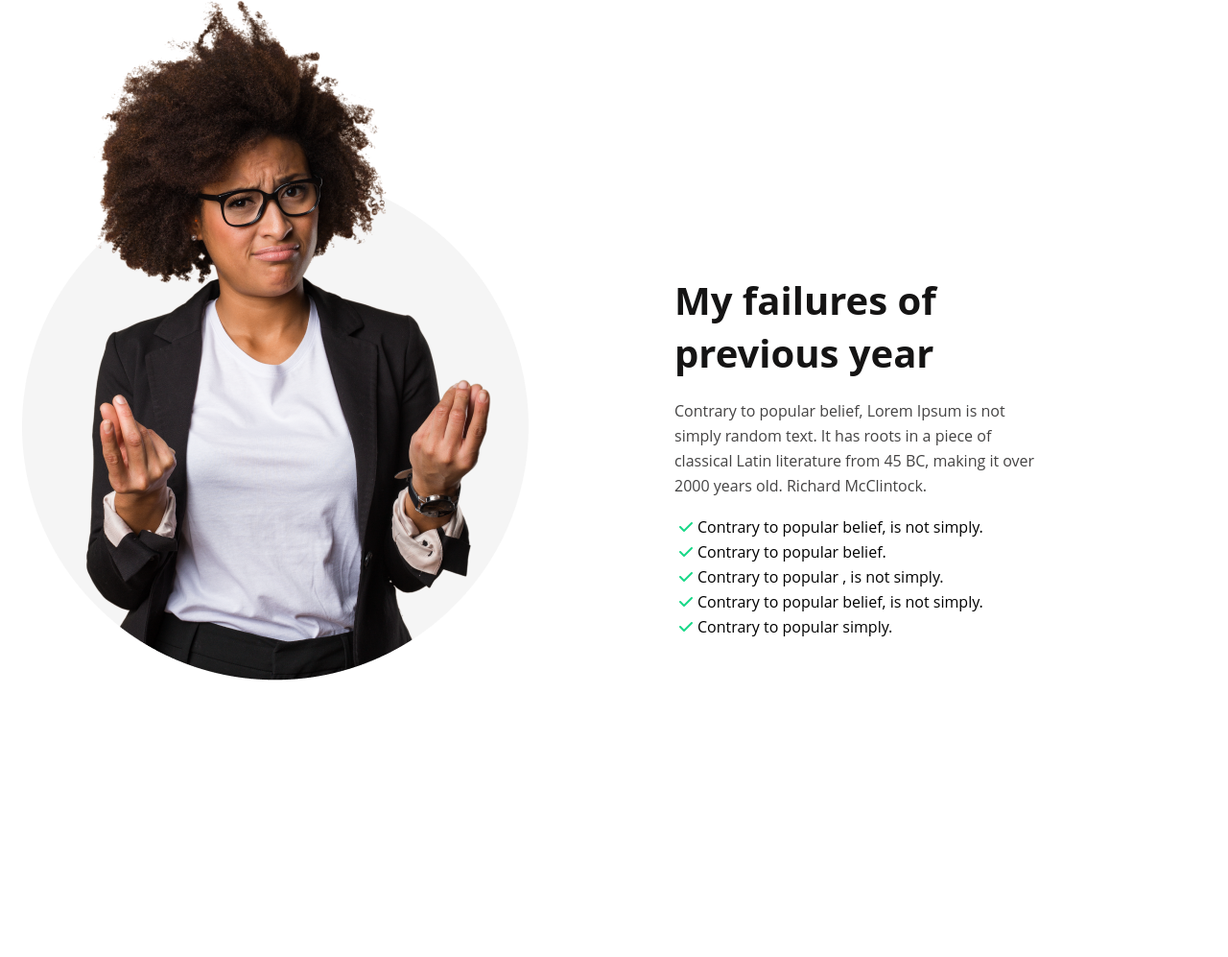
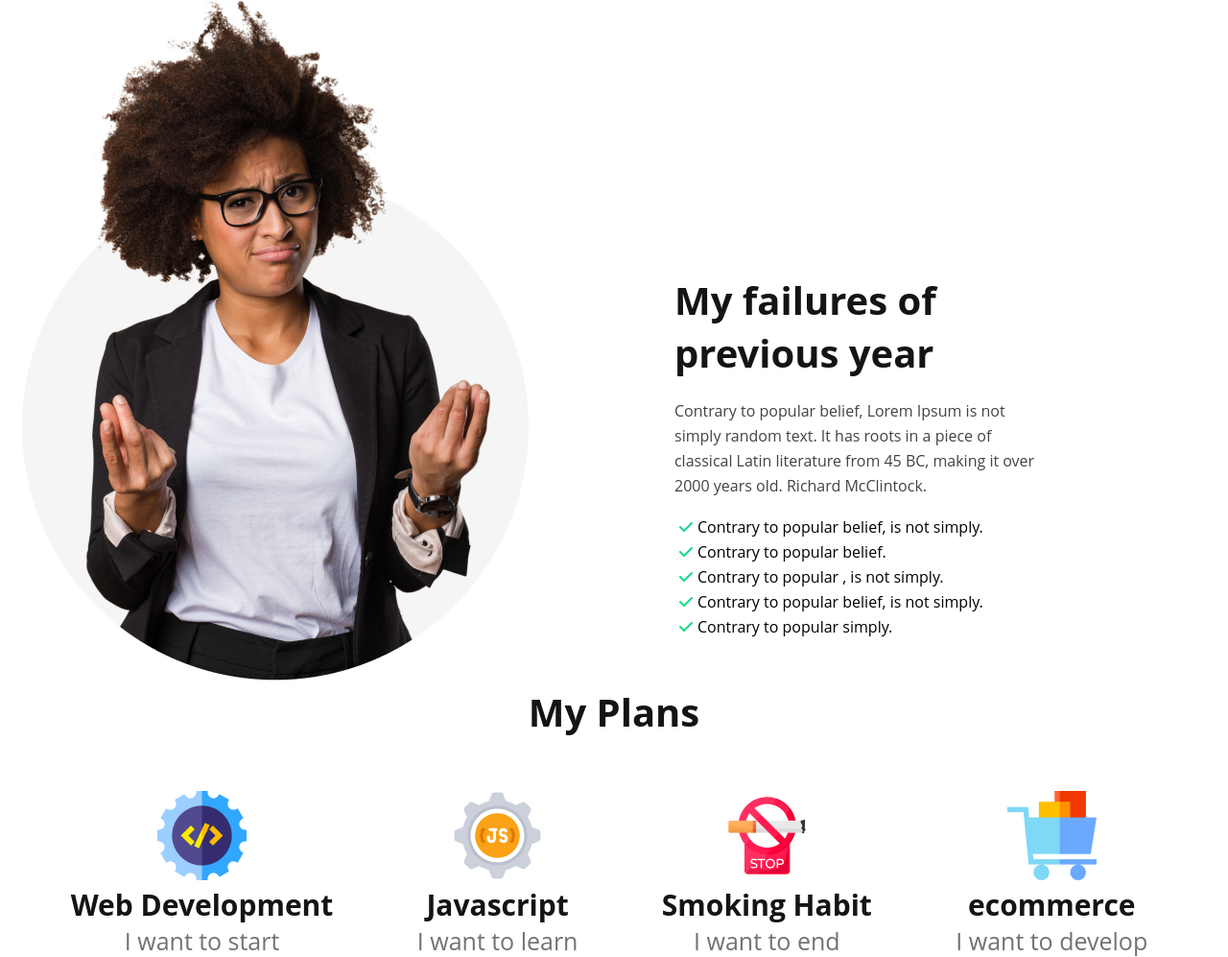
Before and after one commit to omor8243/new-year-project-repo, a plain HTML site: page index.html in a window 1280 px wide. Shown: the part 715-1712 px from the top of the page at 96% size. Before the commit the page ends 1429 px from the top, so only its background shows below. Drawn offline with Linux system fonts and the light colour scheme.

Commit message:
added my plan section with icon

```diff
--- a/css/style.css
+++ b/css/style.css
@@ -63,6 +63,7 @@
   font-size: 40px;
   font-weight: 700;
 }
+
 .about-description {
   color: #444343;
   font-size: 16px;
@@ -71,10 +72,40 @@
   margin-top: 20px;
   margin-bottom: 17px;
 }
-.about-list li{
+
+.about-list li {
   list-style: none;
 }
-.about-list li i{
+
+.about-list li i {
   color: #16D887;
   padding: 5px;
 }
+
+/*my plan section css*/
+.my-plan-title {
+  color: #151414;
+  font-size: 40px;
+  font-weight: 700;
+  text-align: center;
+  margin-bottom: 55px;
+}
+.my-plan-con{
+  display: flex;
+  text-align: center;
+  justify-content: space-around;
+  padding: 0 40px 0 30px;
+}
+.my-plan-icon-title {
+  color: #151414;
+  /* text-align: center; */
+  font-size: 30px;
+  font-weight: 700;
+}
+
+.my-con-icon-sub-title {
+  color:#737272;
+  /* text-align: center; */
+  font-size: 25px;
+  font-weight: 500;
+}
--- a/index.html
+++ b/index.html
@@ -41,6 +41,35 @@
         </div>
       </div>
     </section>
+    <!--my plan part start-->
+    <section>
+      <div class="my-plan-part">
+        <h3 class="my-plan-title">My Plans</h3>
+        <div class="my-plan-con">
+          <div class="my-plan-icon">
+            <img src="./images/icons/web.png" alt="">
+            <h3 class="my-plan-icon-title">Web Development</h3>
+            <h4 class="my-con-icon-sub-title">I want to start</h4>
+          </div>
+          <div class="my-plan-icon">
+            <img src="./images/icons/js.png" alt="">
+            <h3 class="my-plan-icon-title">Javascript</h3>
+            <h4 class="my-con-icon-sub-title">I want to learn</h4>
+          </div>
+          <div class="my-plan-icon">
+            <img src="./images/icons/smoke.png" alt="">
+            <h3 class="my-plan-icon-title">Smoking Habit</h3>
+            <h4 class="my-con-icon-sub-title">I want to end</h4>
+          </div>
+          <div class="my-plan-icon">
+            <img src="./images/icons/ecom.png" alt="">
+            <h3 class="my-plan-icon-title">ecommerce</h3>
+            <h4 class="my-con-icon-sub-title">I want to develop</h4>
+          </div>
+        </div>
+      </div>
+    </section>
+    <!--my plan part end-->
   </main>
   <footer></footer>
 </body>
```
